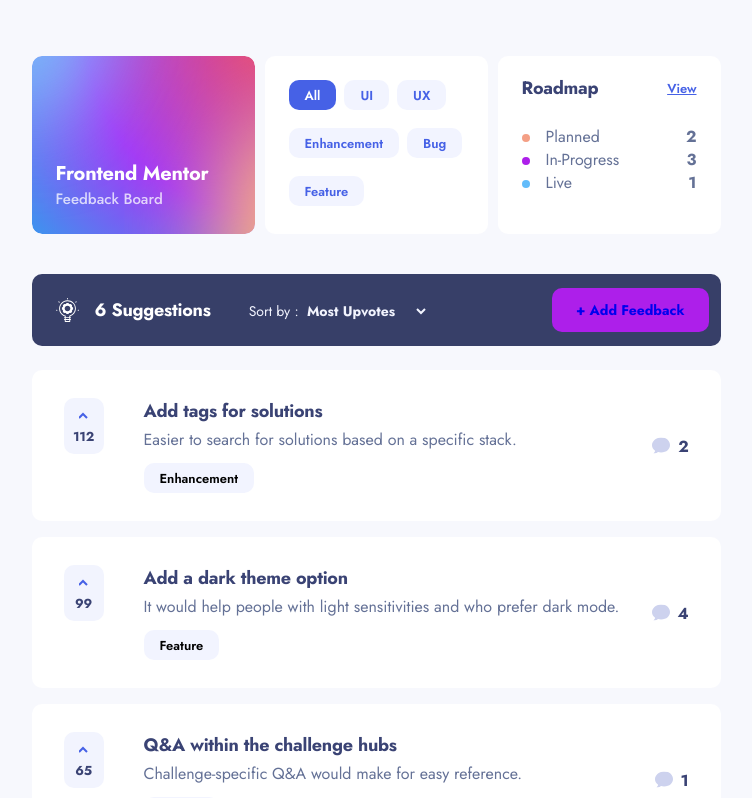
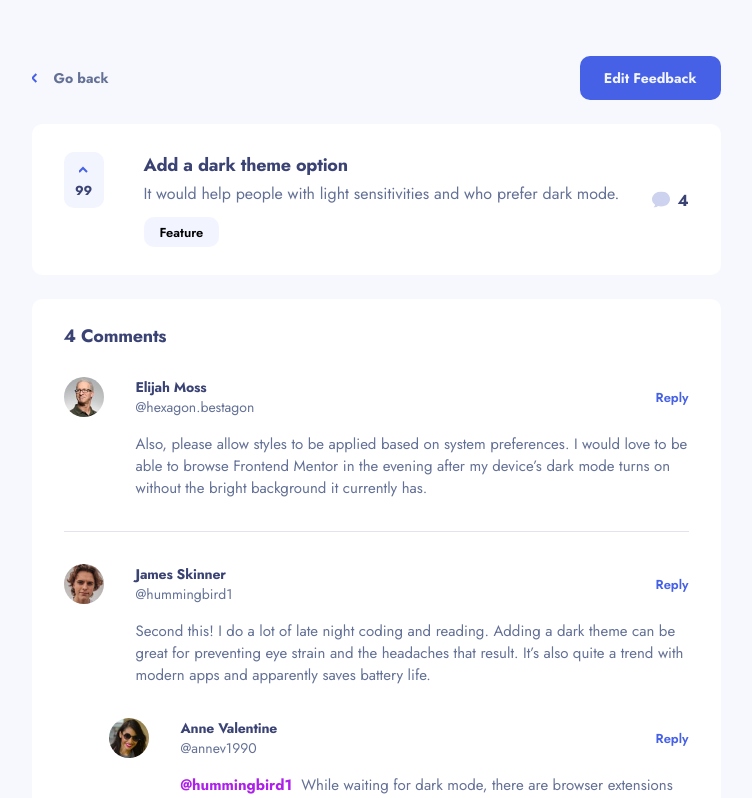
Before and after one commit to johnnygerard/fem-product-feedback-app, an Angular app: page /feedback/2 in a window 1280 px wide. Before the commit this address led to /. Shown: the top 798 px of the page, without its empty margins (264-1016 px from the left). Built offline with nearby package versions, Linux system fonts and the light colour scheme.

Commit message:
feat: feedback-page component

```diff
--- a/src/app/app.component.html
+++ b/src/app/app.component.html
@@ -1 +1 @@
-<app-home-page />
+<router-outlet />
--- a/src/app/app.component.ts
+++ b/src/app/app.component.ts
@@ -1,17 +1,17 @@
 import { Component } from '@angular/core';
 import { CommonModule, Location } from '@angular/common';
 import { RouterOutlet } from '@angular/router';
-import { HomePageComponent } from './home-page/home-page.component';
+import { FeedbackPageComponent } from './feedback-page/feedback-page.component';
 
 @Component({
   selector: 'app-root',
   standalone: true,
-  imports: [CommonModule, RouterOutlet, HomePageComponent],
+  imports: [CommonModule, RouterOutlet, FeedbackPageComponent],
   templateUrl: './app.component.html',
   styleUrls: ['./app.component.scss']
 })
 export class AppComponent {
   constructor(location: Location) {
-    location.go('/');
+    location.go('/feedback/2');
   }
 }
--- a/src/app/data.service.ts
+++ b/src/app/data.service.ts
@@ -105,6 +105,14 @@ export class DataService implements OnDestroy {
     return comment;
   }
 
+  getCommentIDs(feedbackID: number): number[] {
+    return this.getFeedback(feedbackID).comments?.map(comment => comment.id) ?? [];
+  }
+
+  countComments(feedbackID: number): number {
+    return FeedbackComment.countComments(this.getFeedback(feedbackID).comments);
+  }
+
   countFeedback(status: FeedbackStatus): number {
     return this.data.feedback.filter(
       feedback => feedback.status === status
--- /dev/null
+++ b/src/app/feedback-page/feedback-page.component.html
@@ -0,0 +1,15 @@
+<div class="main">
+  <div class="header">
+    <app-go-back />
+    <a class="edit-feedback" [routerLink]="['/edit-feedback', feedbackID]">Edit Feedback</a>
+  </div>
+  <app-suggestion [feedbackID]="feedbackID" />
+  <div class="comments">
+    <h1 class="comment-count">{{ commentCount }}</h1>
+    <ng-container *ngFor="let commentID of commentIDs; let i=index">
+      <hr class="separator" *ngIf="i">
+      <app-comment [commentID]="commentID" />
+    </ng-container>
+  </div>
+  <app-add-comment [feedbackId]="feedbackID" />
+</div>
--- /dev/null
+++ b/src/app/feedback-page/feedback-page.component.scss
@@ -0,0 +1,110 @@
+@use 'index' as *;
+
+:host {
+  display: flex;
+  justify-content: center;
+
+  @include mobile {
+    padding: 24px 0 88px;
+  }
+
+  @include tablet {
+    padding: 56px 0 120px;
+  }
+
+  @include desktop {
+    padding: 80px 0 129px;
+  }
+}
+
+.main {
+  display: flex;
+  flex-direction: column;
+  gap: 24px;
+
+  @include mobile {
+    width: 327px;
+  }
+
+  @include tablet {
+    width: 689px;
+  }
+
+  @include desktop {
+    width: 730px;
+  }
+}
+
+.header {
+  display: flex;
+  justify-content: space-between;
+  align-items: center;
+}
+
+.edit-feedback {
+  border-radius: 10px;
+  background: #4661E6;
+  height: 44px;
+  padding: 0 24px;
+  display: flex;
+  align-items: center;
+
+  &:is(:hover, :focus-visible) {
+    background: #7C91F9;
+  }
+
+  // Typography
+  color: #F2F4FE;
+  font-size: 14px;
+  font-weight: 700;
+  text-decoration: none;
+
+  @include mobile {
+    height: 40px;
+    padding: 0 16px;
+
+    // Typography
+    font-size: 13px;
+  }
+}
+
+.comments {
+  border-radius: 10px;
+  background: #FFF;
+
+  @include mobile {
+    padding: 24px;
+  }
+
+  @include tablet {
+    padding: 24px 32px 32px;
+  }
+
+  @include desktop {
+    padding: 24px 32px 48px;
+  }
+}
+
+.comment-count {
+  margin-bottom: 28px;
+
+  @include mobile {
+    margin-bottom: 24px;
+  }
+
+  // Typography
+  color: #3A4374;
+  font-size: 18px;
+  font-weight: 700;
+  letter-spacing: -0.25px;
+}
+
+.separator {
+  opacity: 0.25;
+  background: #8C92B3;
+  margin: 32px 0;
+
+  @include mobile {
+    margin: 24px 0;
+  }
+}
--- /dev/null
+++ b/src/app/feedback-page/feedback-page.component.ts
@@ -0,0 +1,50 @@
+import { CommonModule } from '@angular/common';
+import { Component, OnDestroy, OnInit } from '@angular/core';
+import { ActivatedRoute, RouterModule } from '@angular/router';
+import { Subject, takeUntil } from 'rxjs';
+import { GoBackComponent } from '../go-back/go-back.component';
+import { SuggestionComponent } from '../suggestion/suggestion.component';
+import { AddCommentComponent } from './add-comment/add-comment.component';
+import { CommentComponent } from './comment/comment.component';
+import { DataService } from '../data.service';
+
+@Component({
+  selector: 'app-feedback-page',
+  standalone: true,
+  imports: [
+    CommonModule,
+    RouterModule,
+    GoBackComponent,
+    SuggestionComponent,
+    CommentComponent,
+    AddCommentComponent,
+  ],
+  templateUrl: './feedback-page.component.html',
+  styleUrls: ['./feedback-page.component.scss']
+})
+export class FeedbackPageComponent implements OnInit, OnDestroy {
+  protected feedbackID = 0;
+  protected get commentIDs(): number[] {
+    return this.dataService.getCommentIDs(this.feedbackID);
+  }
+  protected get commentCount(): string {
+    const count = this.dataService.countComments(this.feedbackID);
+    return `${count} Comment${count === 1 ? '' : 's'}`;
+  }
+  private readonly destroy$ = new Subject<void>();
+  constructor(
+    private readonly route: ActivatedRoute,
+    private readonly dataService: DataService,
+  ) { }
+
+  ngOnDestroy(): void {
+    this.destroy$.next();
+    this.destroy$.complete();
+  }
+
+  ngOnInit() {
+    this.route.params
+      .pipe(takeUntil(this.destroy$))
+      .subscribe(params => this.feedbackID = +params['id']);
+  }
+}
```
Also changed, not shown: 1 other file (tests, documents, lock files or other folders).
